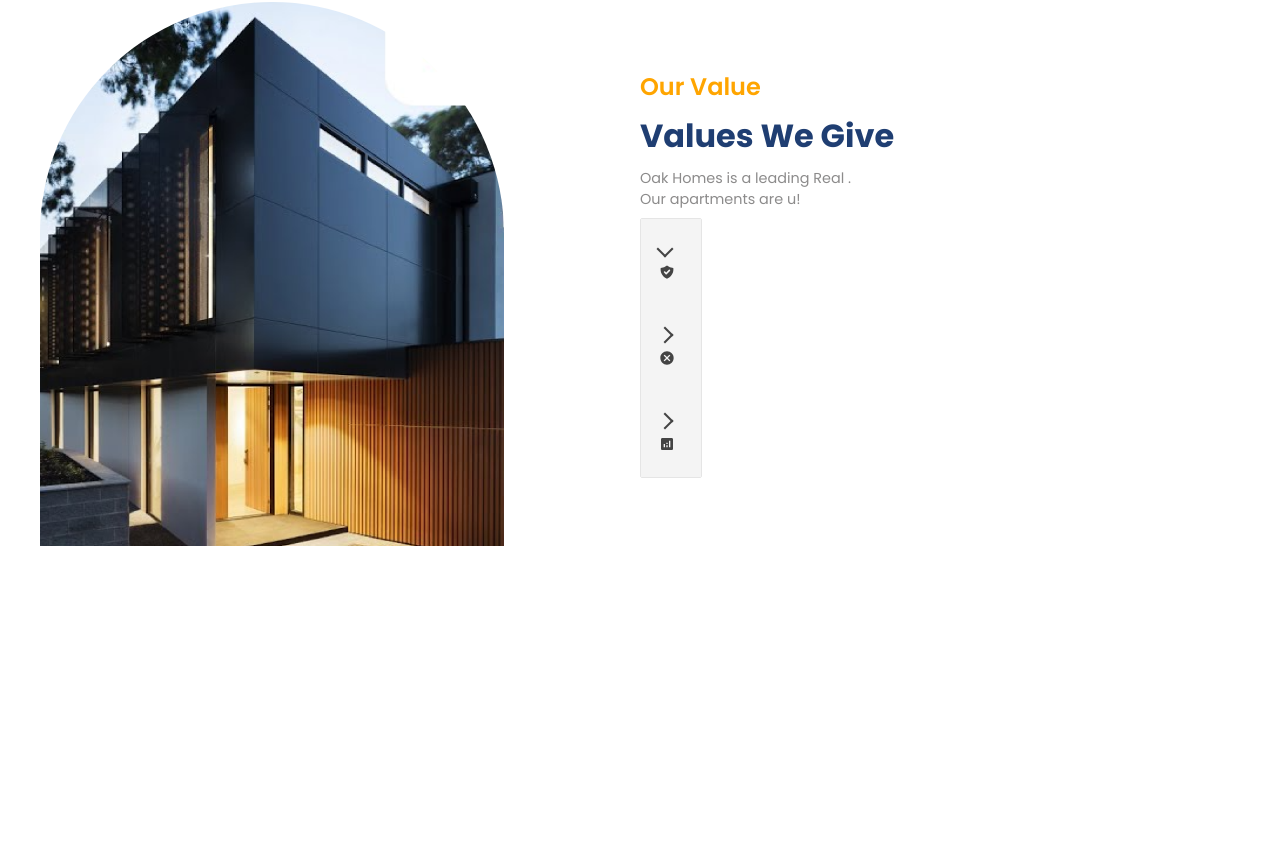
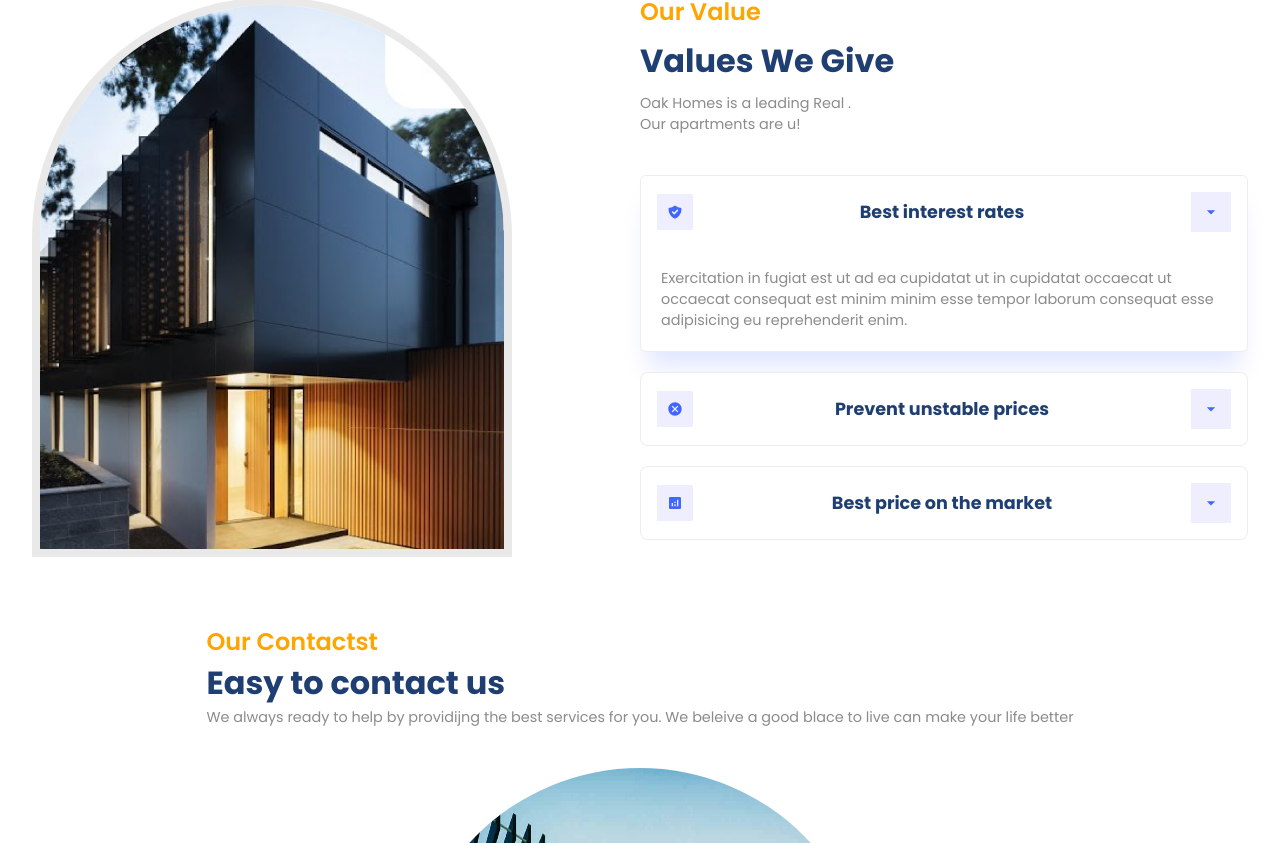
Before and after one commit to Lekan659/realestatepwa, a React (Vite) app: page / in a window 1280 px wide. Shown: the part 1357-2200 px from the top of the page. Before the commit the page ends 1943 px from the top, so only its background shows below. Built offline with nearby package versions, Linux system fonts and the light colour scheme.

Commit message:
Contact Page

```diff
--- /dev/null
+++ b/src/components/Contacts/Contacts.css
@@ -0,0 +1,11 @@
+/* .c-left{
+    flex: 1;
+    gap: 0.5rem;
+}
+.c-container{
+    justify-content: space-between;
+}
+
+.c-right.image-container{
+
+} */
--- /dev/null
+++ b/src/components/Contacts/Contacts.jsx
@@ -0,0 +1,37 @@
+import React from 'react'
+import "./Contacts.css"
+const Contacts = () => {
+  return (
+    <section className="c-wrapper">
+        <div className="paddings innerWidth flexCenter c-container">
+
+        <div className="flexColStart c-leftt">
+
+                <div className="orangeText">
+                        Our Contactst
+                </div>
+
+                <div className="primaryText">
+                    Easy to contact us
+                </div>
+
+                <div className="secondaryText">
+                We always ready to help by providijng the best services for you. We beleive a good blace to live can make your life better
+                </div>
+        </div>
+
+            <div className="c-right">
+                <div className="image-container">
+                    <img src="./contact.jpg" alt="" />
+                </div>
+            </div>
+
+
+
+        </div>
+
+    </section>
+  )
+}
+
+export default Contacts
--- a/src/components/Value/Value.css
+++ b/src/components/Value/Value.css
@@ -1,5 +1,5 @@
 .v-container .image-container{
-    border: 8px solid rgb(232, 232, 232 / 93%);
+    border: 8px solid rgb(232 232 232 / 93%);
 }
 
 .v-container>div{
@@ -9,3 +9,44 @@
 .v-right{
     gap:0.5rem
 }
+.accordion{
+    margin-top: 2rem;
+    border: none;
+}
+
+
+
+.accordionItem{
+    background: white;
+    border: 0.8px solid rgba(128, 128, 128, 0.143);
+    border-radius: 8px;
+    margin-bottom: 20px;
+    overflow: hidden;
+}
+
+.accordionItem.expanded{
+    box-shadow: var(--shadow);
+    border-radius: 6px;
+}
+
+.accordionButton{
+    background: white;
+    padding: 1rem;
+    width: 100%;
+    justify-content: space-between;
+    cursor: pointer;
+}
+
+.icon{
+    padding: 10px;
+    background: #eeeeff;
+    background-repeat: 5px;
+}
+
+.icon svg{
+    fill : var(--blue)
+}
+
+.accordionButton .primaryText{
+    font-size: 1.1rem;
+}
--- a/src/components/Value/Value.jsx
+++ b/src/components/Value/Value.jsx
@@ -1,4 +1,4 @@
-import React from 'react'
+import React, { useState } from 'react'
 import {
   AccordionItem,
   Accordion,
@@ -13,6 +13,7 @@
 import data from "../../utils/accordion"
 
 const Value = () => {
+
   return (
     <section className="v-wrapper">
       <div className="paddings innerWidth flexCenter v-container">
@@ -32,21 +33,34 @@
 </span>
 
 <Accordion
+className="accordion"
 allowMultipleExpanded = {false}
 preExpanded={[0]}
-className='accordion'
 >
   {
     data.map((item, i) => {
+      const [className, setClassName] = useState(null)
       return(
-        <AccordionItem className='accordionItem' key={i} uuid={i}>
+        <AccordionItem className={`accordionItem ${className}`} key={i} uuid={i}>
           <AccordionItemHeading>
-            <AccordionItemButton>
-              <div className="flecCenter icon">
+            <AccordionItemButton className="flexCenter accordionButton">
+              <AccordionItemState>
+                {({expanded}) => expanded ? setClassName("expanded") : setClassName("collapsed")}
+              </AccordionItemState>
+              <div className="flexCenter icon">
                 {item.icon}
+              </div>
+              <span className="primaryText">
+                {item.heading}
+              </span>
+              <div className="flexCenter icon">
+                <MdOutlineArrowDropDown size={20}/>
               </div>
             </AccordionItemButton>
           </AccordionItemHeading>
+          <AccordionItemPanel>
+            <p className="secondaryText">{item.detail}</p>
+          </AccordionItemPanel>
         </AccordionItem>
       )
     })
--- a/src/pages/Home.jsx
+++ b/src/pages/Home.jsx
@@ -1,3 +1,4 @@
+import Contacts from "../components/Contacts/Contacts";
 import Header from "../components/Header/Header";
 import Hero from "../components/Hero/Hero";
 import Residencies from "../components/Residencies/Residencies";
@@ -10,6 +11,7 @@
       <Hero/>
       <Residencies/>
       <Value/>
+      <Contacts/>
     </div>
   );
 }
--- a/src/utils/accordion.jsx
+++ b/src/utils/accordion.jsx
@@ -3,7 +3,7 @@
 const data = [
   {
     icon: <HiShieldCheck/>,
-    heading: "Best interest rates on the market",
+    heading: "Best interest rates",
     detail:
       "Exercitation in fugiat est ut ad ea cupidatat ut in cupidatat occaecat ut occaecat consequat est minim minim esse tempor laborum consequat esse adipisicing eu reprehenderit enim.",
   },
```
